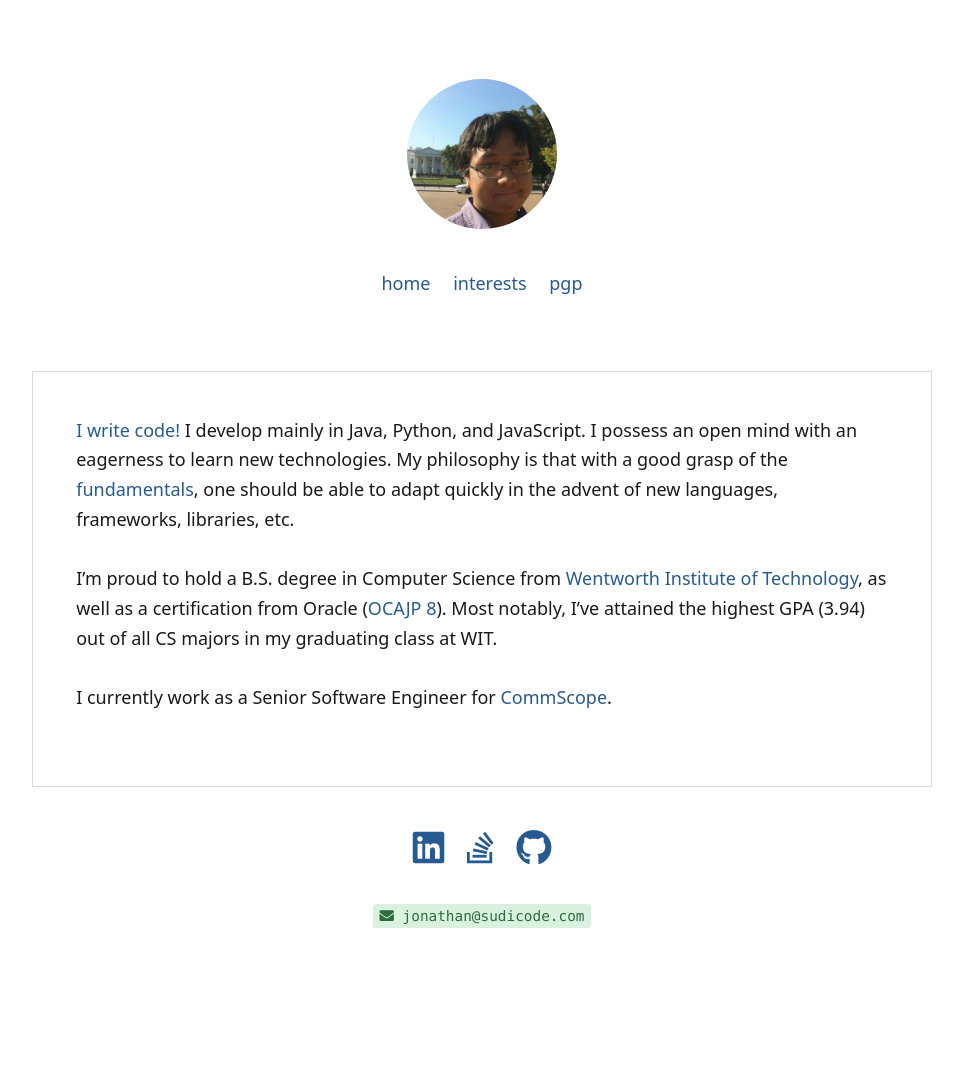
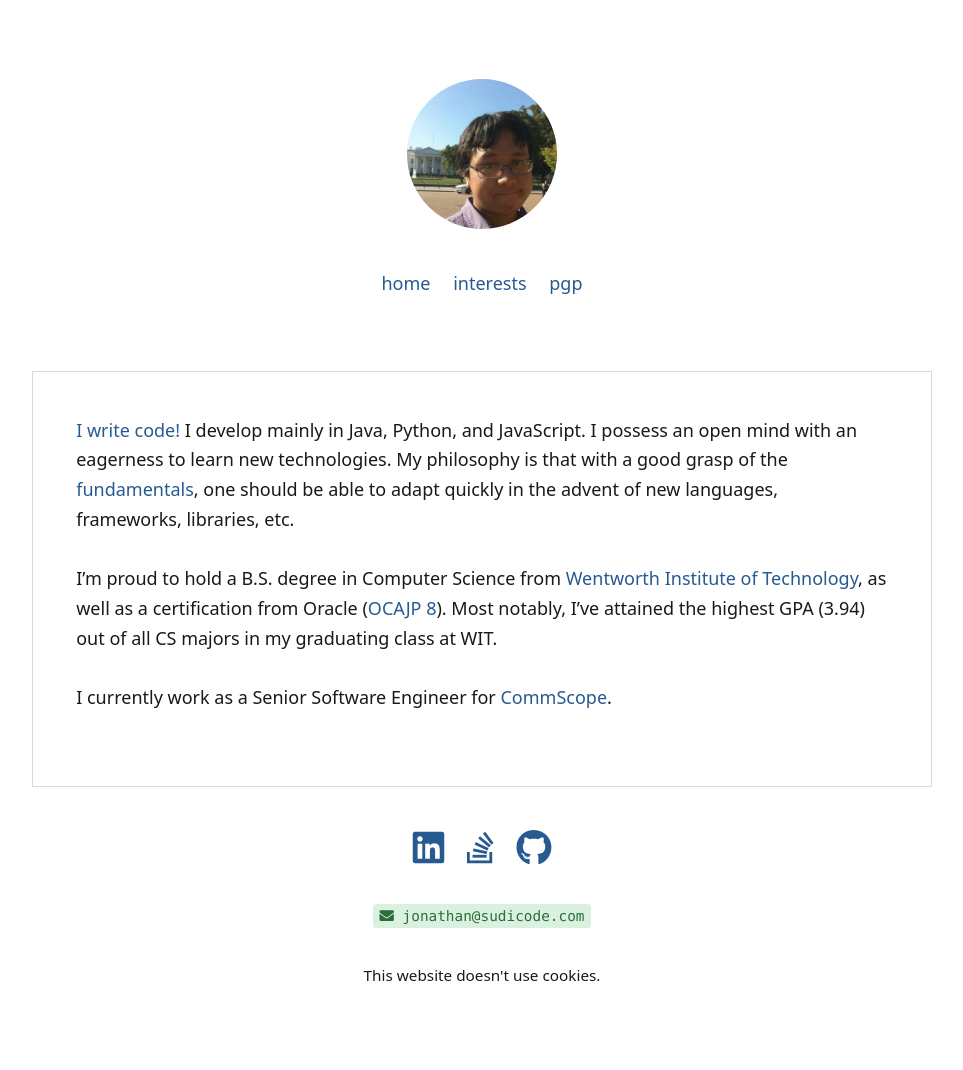
Before and after one commit to jsudiaman/jsudiaman.github.io, a Jekyll site: the page built from index.md, in a window 1280 px wide. Shown: the whole page, without its empty margins (158-1121 px from the left). Built offline with Jekyll 4.4.1, drawn with Linux system fonts in a browser that asks for light colours; before the commit the page ends 1039 px from its top, so only the background shows below that.

Commit message:
Add blurb section.

```diff
--- a/_layouts/default.html
+++ b/_layouts/default.html
@@ -41,8 +41,12 @@
                 <li><code><i class="fas fa-envelope"></i> jonathan@sudicode.com</code></li>
             </ul>
         </nav>
+        <nav>
+            <small id="footer-blurb"></small>
+        </nav>
     </footer>
 </section>
 <script src="vendor/lightbox/lightbox.js"></script>
+<script src="footer.js"></script>
 </body>
 </html>
--- /dev/null
+++ b/footer.js
@@ -0,0 +1,5 @@
+var blurbs = [
+    "This website doesn't use cookies.",
+];
+var random = Math.floor(Math.random() * blurbs.length);
+document.getElementById("footer-blurb").innerHTML = blurbs[random];
```
